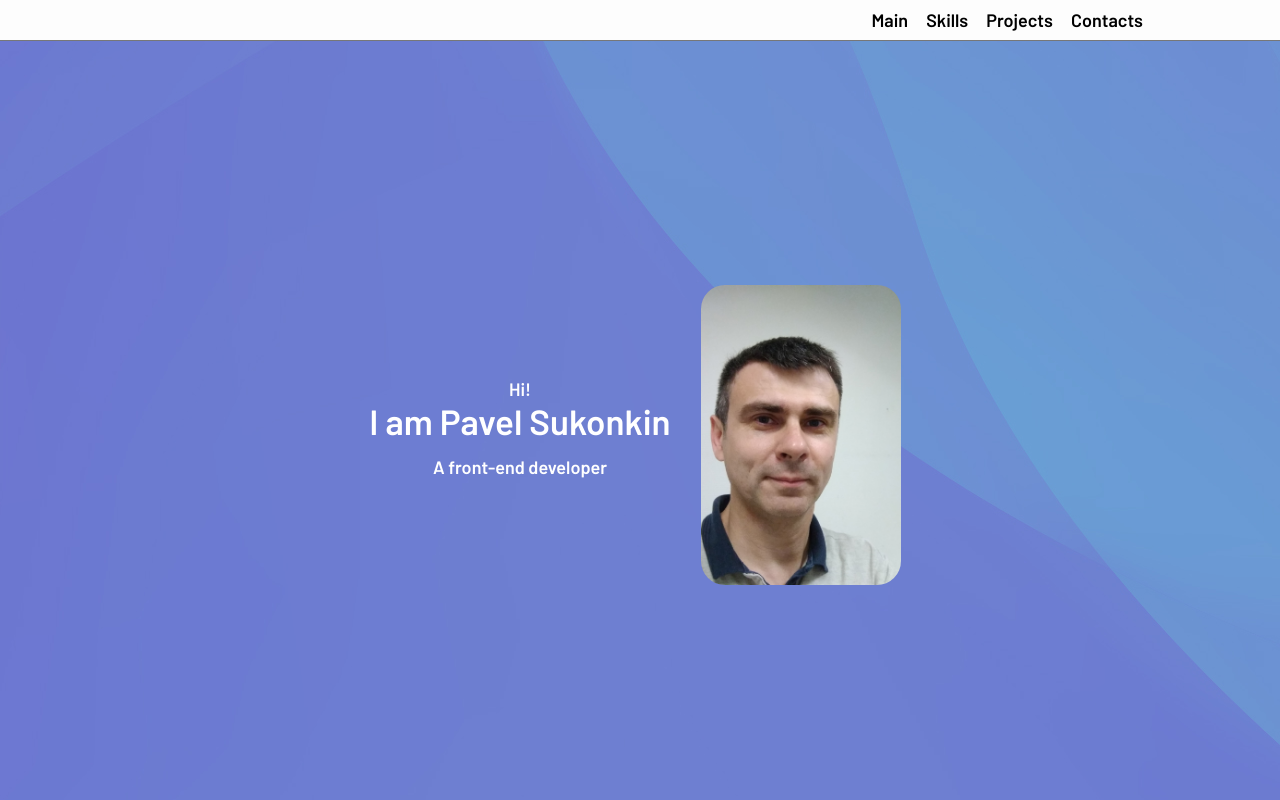
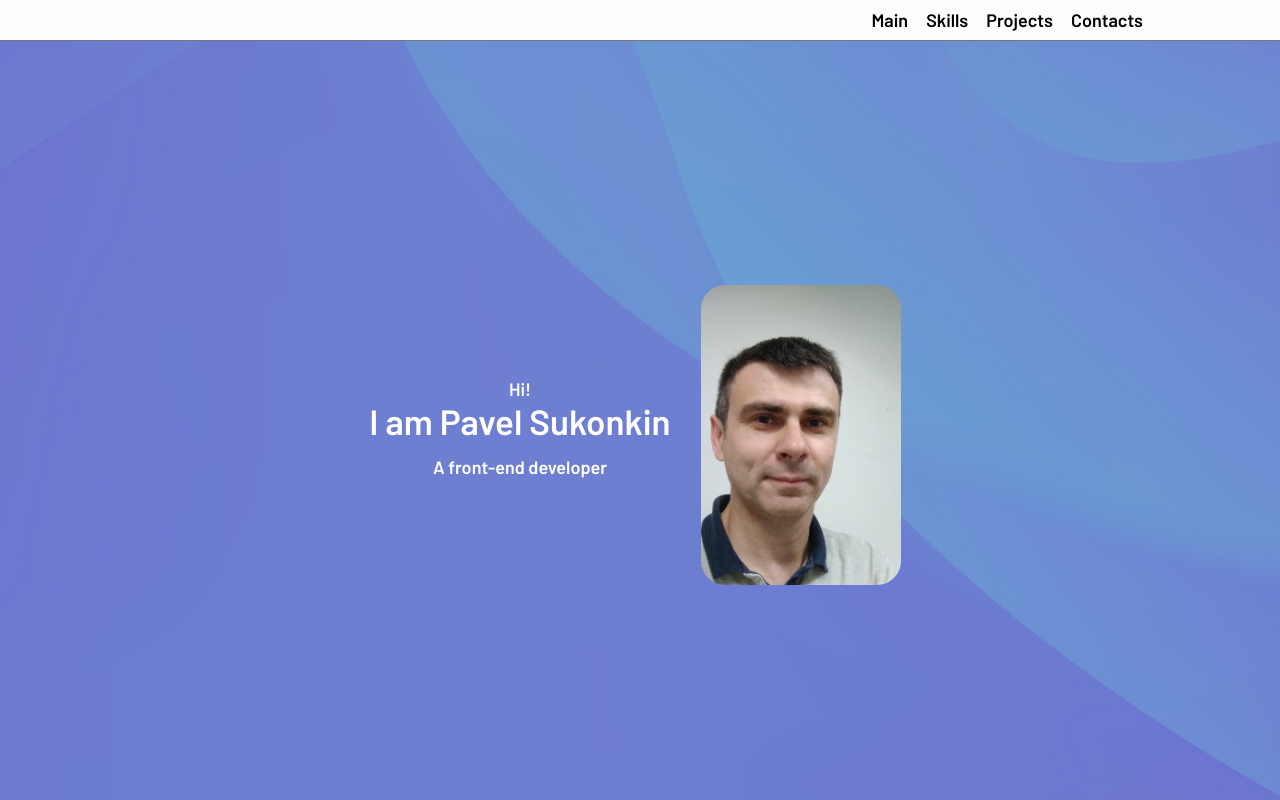
Before and after one commit to SPK80/portfolio, a React (Create React App) app: page / in a window 1280 px wide. Shown: the top 800 px of the page. Built offline with nearby package versions, Linux system fonts and the light colour scheme.

Commit message:
fix: main background

```diff
--- a/src/main/main.module.scss
+++ b/src/main/main.module.scss
@@ -4,7 +4,9 @@
 .mainContainer {
   @include fullScreenContainer(center, center);
   background-image: url("../assets/main-background.jpg");
+  background-size: cover;
   align-items: center;
+  min-height: 600px;
 
   .text {
     word-break: break-word;
```
